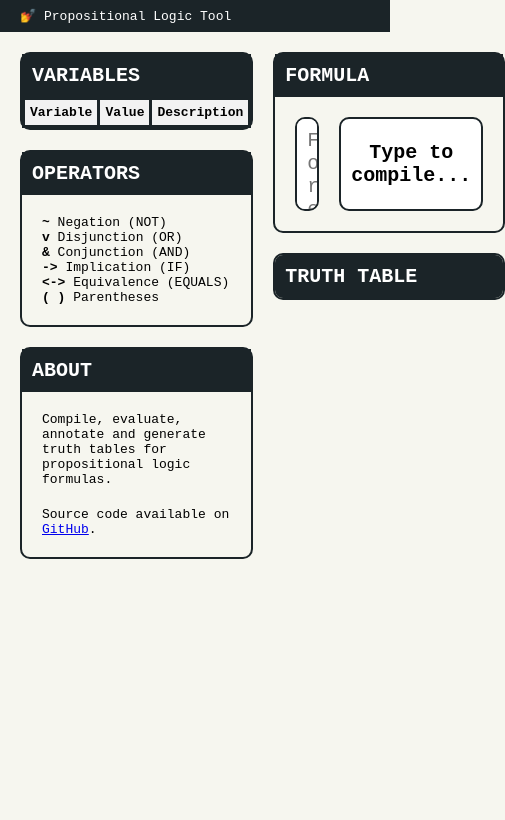
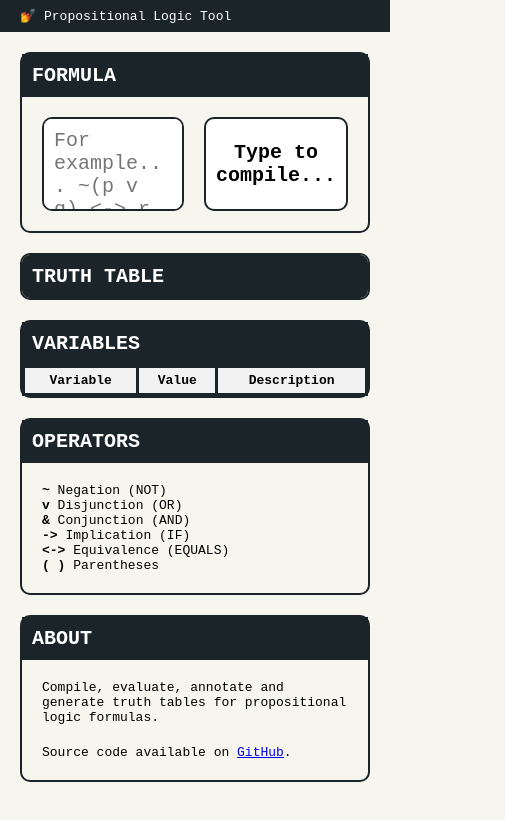
Before and after one commit to mkaski/logic, a website built with Vite: page index.html in a window 390 px wide. Shown: the whole page, 505 px wide, since content can reach past the window. Built offline with nearby package versions, Linux system fonts and the light colour scheme.

Commit message:
compile on load, mobile style order

```diff
--- a/src/main.ts
+++ b/src/main.ts
@@ -40,6 +40,9 @@ const initialFormula = params.get("f") ?? "";
 
 variablesTable.addEventListener("change", handleVariableChange);
 input.value = initialFormula;
+if (initialFormula) {
+	compile();
+}
 input.addEventListener("input", compile);
 
 function compile() {
--- a/src/style.css
+++ b/src/style.css
@@ -22,6 +22,18 @@ main {
     align-items: start;
     gap: var(--unit);
     padding: var(--unit);
+}
+
+@media (max-width: 768px) {
+    main {
+        grid-template-columns: 1fr;
+    }
+    article {
+        order: 1;
+    }
+    nav {
+        order: 2;
+    }
 }
 
 header {
```
